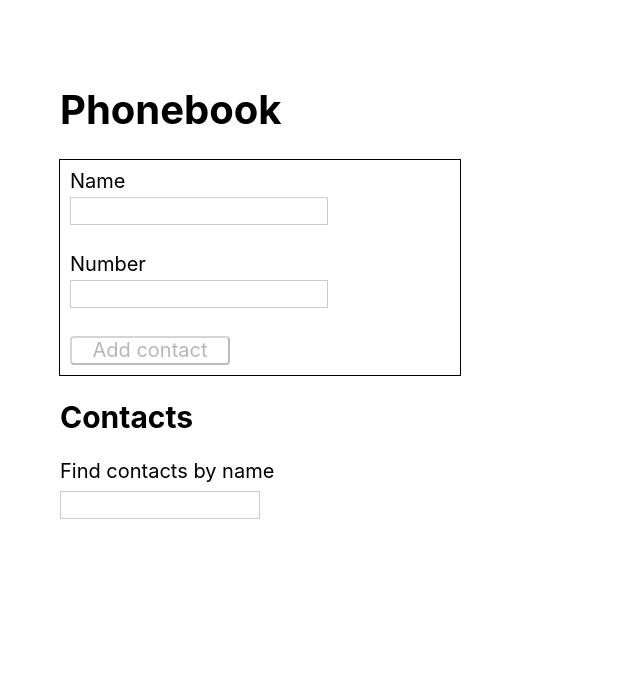
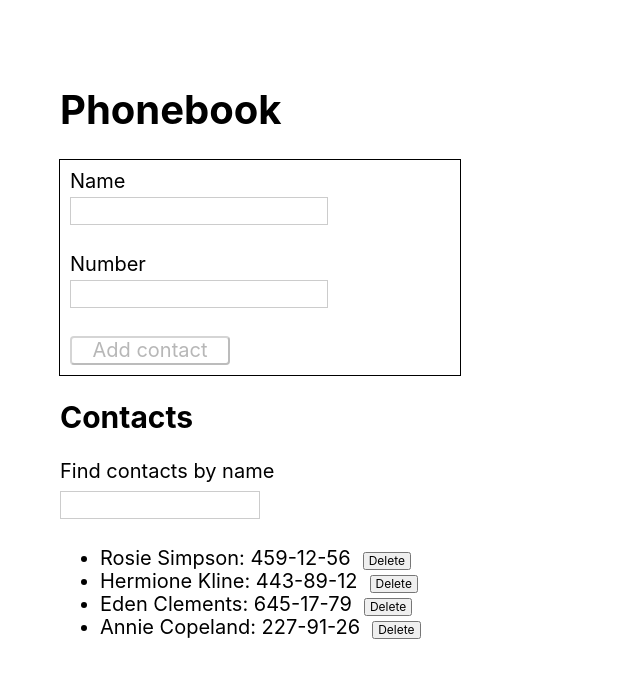
Before and after one commit to dedlev/goit-react-hw-04-phonebook, a React (Create React App) app: page / in a window 1280 px wide. Shown: the top 678 px of the page, without its empty margins (0-640 px from the left). Built offline with nearby package versions, Linux system fonts and the light colour scheme.

Commit message:
update App.jsx
update App.jsx

```diff
--- a/src/components/App.jsx
+++ b/src/components/App.jsx
@@ -5,12 +5,12 @@
 import { ContactList } from './ContactList/ContactList';
 import { GlobalStyle } from './GlobalStyle';
 
-// const usersData = [
-//   { id: 'id-1', name: 'Rosie Simpson', number: '459-12-56' },
-//   { id: 'id-2', name: 'Hermione Kline', number: '443-89-12' },
-//   { id: 'id-3', name: 'Eden Clements', number: '645-17-79' },
-//   { id: 'id-4', name: 'Annie Copeland', number: '227-91-26' },
-// ];
+const usersData = [
+  { id: 'id-1', name: 'Rosie Simpson', number: '459-12-56' },
+  { id: 'id-2', name: 'Hermione Kline', number: '443-89-12' },
+  { id: 'id-3', name: 'Eden Clements', number: '645-17-79' },
+  { id: 'id-4', name: 'Annie Copeland', number: '227-91-26' },
+];
 
 export const App = () => {
   const [contacts, setContacts] = useState(() => {
@@ -22,11 +22,11 @@
     });
   const [filter, setFilter] = useState('');
 
-  // useEffect(() => {
-  //   if (contacts.length === 0) {
-  //     setContacts(usersData)
-  //   }
-  // }, [])
+  useEffect(() => {
+    if (contacts.length === 0) {
+      setContacts(usersData)
+    }
+  }, [])
 
   useEffect(() => {
     localStorage.setItem('contacts', JSON.stringify(contacts));
```
